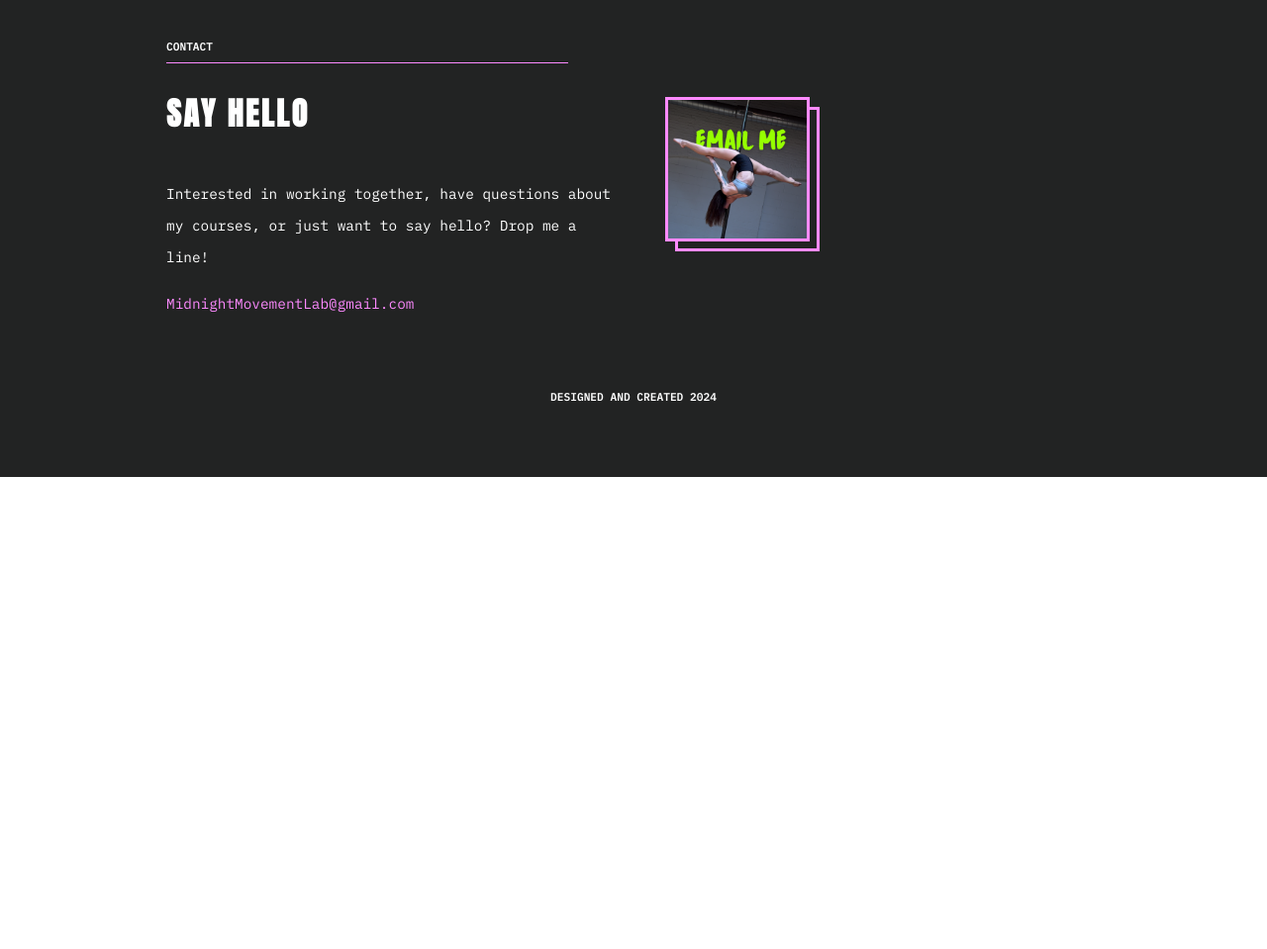
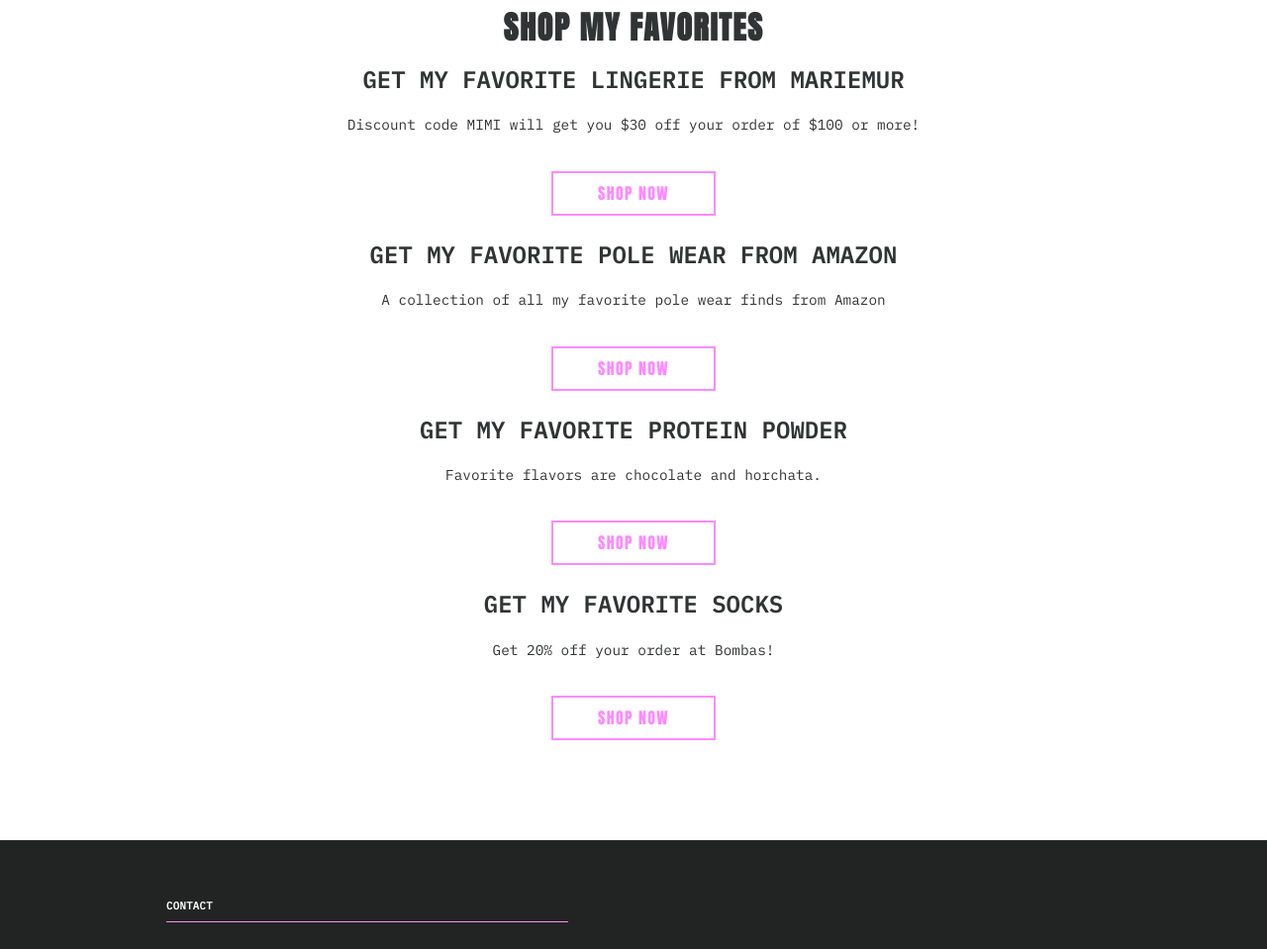
Before and after one commit to magglzz/mimimidnight.github.io, a plain HTML site: page about.html in a window 1280 px wide. Shown: the part 1638-2597 px from the top of the page at 99% size. Before the commit the page ends 2120 px from the top, so only its background shows below. Drawn offline with Linux system fonts and the light colour scheme.

Commit message:
about, and  upcoming

```diff
--- a/about.html
+++ b/about.html
@@ -18,7 +18,7 @@
     <meta charset="UTF-8">
     <title>Mimi Midnight pole dance coach</title>
     <meta name="description" content="online sensuality and embodiment coach for pole dancers">
-    <meta name="keywords" content="pole dance, pole dancing, how to pole dance, pole dance for beginners, online pole dance classes, online dance teacher, dance coach, sensuality coach, online sensuality classes, embodiment classes, embodiment coach">
+    <meta name="keywords" content="mariemur discount code, mariemur coupon code, marie mur discount, orgains discount code, orgains coupon code, bombas discount code, sorte discount code, sorte store coupon, pole dance, pole dancing, how to pole dance, pole dance for beginners, online pole dance classes, online dance teacher, dance coach, sensuality coach, online sensuality classes, embodiment classes, embodiment coach">
      <meta name="viewport" content="width=device-width, initial-scale=1">
 
     <link rel="icon"
@@ -80,11 +80,17 @@
 			</div>
 		</div>
 	</section>
+
 	<section>
+	<h1>I post pole dancing tutorials and tips on YouTube regularly</h1>
+	<p> </p>
 		<div class="row">
 			<iframe width="560" height="315" src="https://www.youtube.com/embed/Kw67PR6f59c?si=rbZStpl8ydvoOaAd" title="YouTube video player" frameborder="0" allow="accelerometer; autoplay; clipboard-write; encrypted-media; gyroscope; picture-in-picture; web-share" referrerpolicy="strict-origin-when-cross-origin" allowfullscreen></iframe>
 		</div>
 	</section>
+
+	<h1>More free resources for you</h1>
+
 	<div class="grid">
          <div class="contact-item" id="newsletter">
             <a href="https://midnightmovementlab.com" class="contact-item-content" target="_blank">
@@ -96,6 +102,43 @@
         </div>
     </div>
 
+	<div>
+		<h1>Shop my favorites</h1>
+		<h3>Get my favorite lingerie from Mariemur</h3>
+		<p>Discount code MIMI will get you $30 off your order of $100 or more!</p>
+		<a href="blog_2024_03_13.html" class="btn" target="_blank">Shop now
+            <svg>
+            	<rect x="0" y="0" fill="none" width="166" height="45"/>
+        	</svg>
+    	</a>
+
+		<h3>Get my favorite pole wear from Amazon</h3>
+		<p>A collection of all my favorite pole wear finds from Amazon</p>
+		<a href="https://amzn.to/3xQUxWa" class="btn" target="_blank">Shop now
+            <svg>
+            	<rect x="0" y="0" fill="none" width="166" height="45"/>
+        	</svg>
+    	</a>
+
+		<h3>Get my favorite protein powder</h3>
+		<p>Favorite flavors are chocolate and horchata.</p>
+		<a href="https://www.orgain.com/discount/MIMI?rfsn=7797669.ff7ceeb&utm_source=refersion&utm_medium=affiliate&utm_campaign=7797669.ff7ceeb" class="btn" target="_blank">Shop now
+            <svg>
+            	<rect x="0" y="0" fill="none" width="166" height="45"/>
+        	</svg>
+    	</a>
+
+		<h3>Get my favorite socks</h3>
+		<p>Get 20% off your order at Bombas!</p>
+		<a href="https://refer.bombas.com/x/QoIT6B" class="btn" target="_blank">Shop now
+            <svg>
+            	<rect x="0" y="0" fill="none" width="166" height="45"/>
+        	</svg>
+    	</a>
+
+
+   </div>
+</div>
 </div>
 </div>
   <!-- **************************************************************** -->
```
Also changed, not shown: Upcoming.html (+11 -1 lines). Lines whose indentation alone changed are shown as unchanged.
